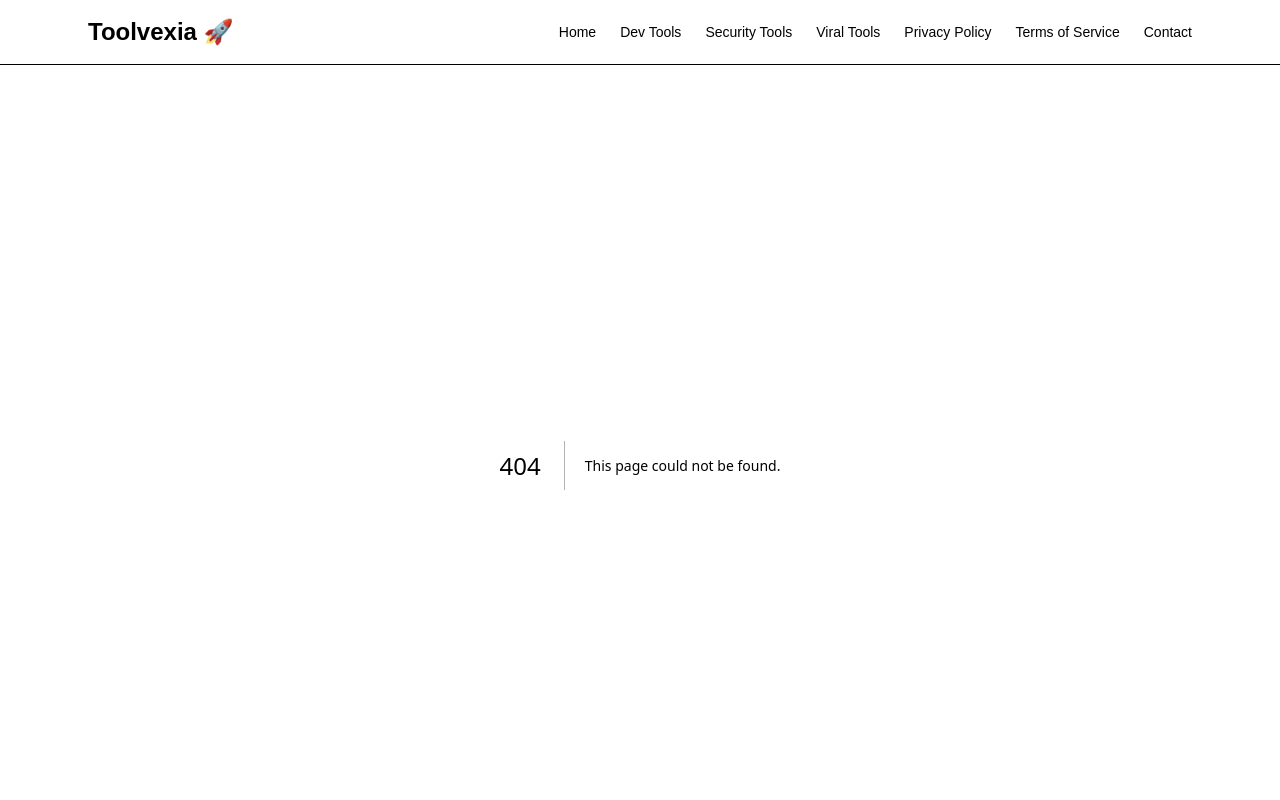
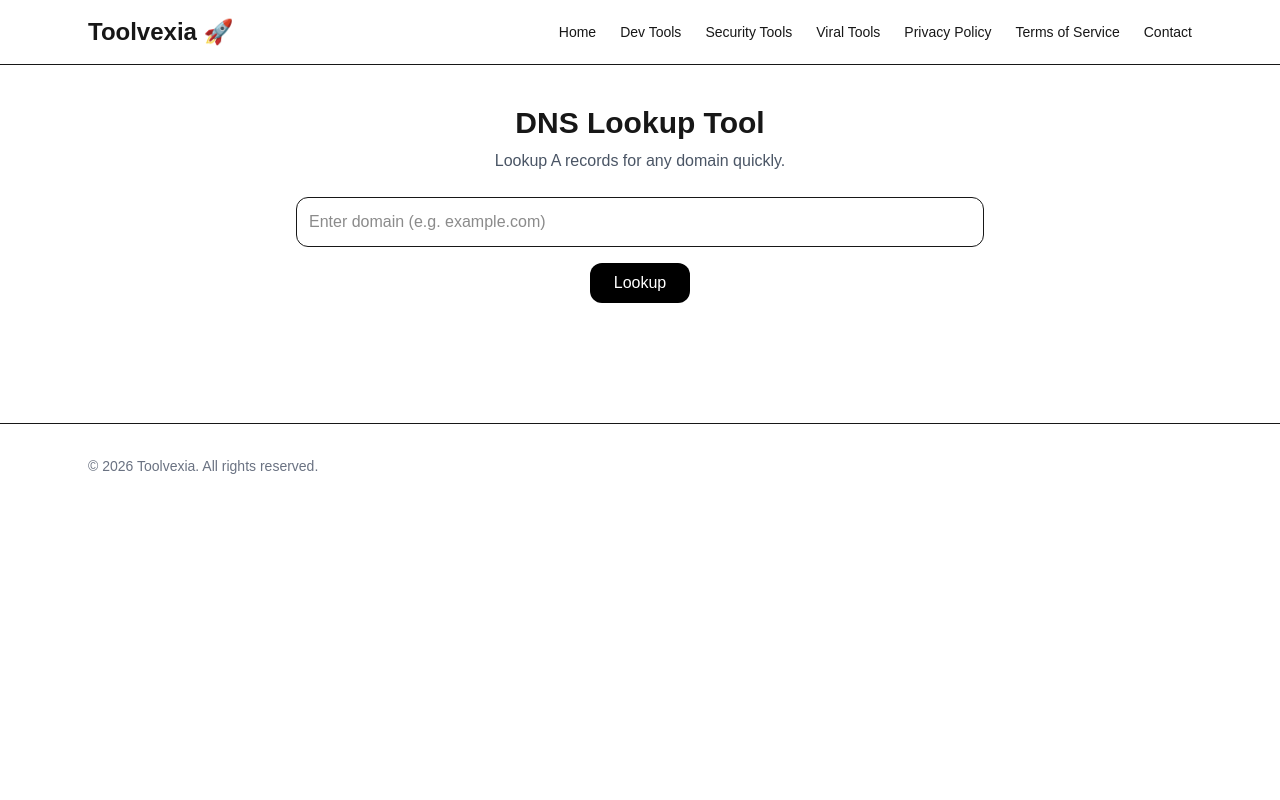
Before and after one commit to frmorsli-byte/toolvexia, a Next.js app: page /tools/dns-lookup in a window 1280 px wide. Before the commit this address had no page. Shown: the top 800 px of the page. Built offline with nearby package versions, Linux system fonts and the light colour scheme.

Commit message:
add tools

```diff
--- /dev/null
+++ b/app/tools/dns-lookup/page.tsx
@@ -0,0 +1,63 @@
+"use client";
+
+import { useState } from "react";
+
+export default function DNSLookup() {
+  const [domain, setDomain] = useState("");
+  const [records, setRecords] = useState<string[] | null>(null);
+  const [loading, setLoading] = useState(false);
+
+  const fetchDNS = async () => {
+    setLoading(true);
+    setRecords(null);
+    try {
+      const res = await fetch(
+        `https://dns.google/resolve?name=${domain}&type=A`
+      );
+      const data = await res.json();
+      if (data.Answer) {
+        setRecords(data.Answer.map((r: any) => r.data));
+      } else {
+        setRecords(["No records found"]);
+      }
+    } catch (err) {
+      setRecords(["Error fetching DNS"]);
+    } finally {
+      setLoading(false);
+    }
+  };
+
+  return (
+    <main className="max-w-3xl mx-auto p-10 text-center">
+      <h1 className="text-3xl font-bold">DNS Lookup Tool</h1>
+      <p className="text-gray-600 mt-2">
+        Lookup A records for any domain quickly.
+      </p>
+
+      <input
+        type="text"
+        className="mt-6 w-full p-3 border rounded-xl"
+        placeholder="Enter domain (e.g. example.com)"
+        value={domain}
+        onChange={(e) => setDomain(e.target.value)}
+      />
+
+      <button
+        onClick={fetchDNS}
+        className="mt-4 px-6 py-2 bg-black text-white rounded-xl hover:bg-gray-800"
+      >
+        Lookup
+      </button>
+
+      {loading && <p className="mt-4">Loading...</p>}
+
+      {records && (
+        <div className="mt-6 p-4 bg-gray-100 rounded-xl break-all">
+          {records.map((r, i) => (
+            <div key={i}>{r}</div>
+          ))}
+        </div>
+      )}
+    </main>
+  );
+}
--- /dev/null
+++ b/app/tools/what-is-my-ip/page.tsx
@@ -0,0 +1,36 @@
+"use client";
+
+import { useEffect, useState } from "react";
+
+export default function WhatIsMyIP() {
+  const [ip, setIp] = useState("");
+  const [loading, setLoading] = useState(true);
+
+  useEffect(() => {
+    const fetchIP = async () => {
+      try {
+        const res = await fetch("https://api64.ipify.org?format=json");
+        const data = await res.json();
+        setIp(data.ip);
+      } catch (err) {
+        setIp("Unable to fetch IP");
+      } finally {
+        setLoading(false);
+      }
+    };
+    fetchIP();
+  }, []);
+
+  return (
+    <main className="max-w-3xl mx-auto p-10 text-center">
+      <h1 className="text-3xl font-bold">What is my IP?</h1>
+      <p className="text-gray-600 mt-2">
+        Quickly check your public IP address.
+      </p>
+
+      <div className="mt-8 p-6 bg-gray-100 rounded-xl text-lg font-mono">
+        {loading ? "Loading..." : ip}
+      </div>
+    </main>
+  );
+}
```
